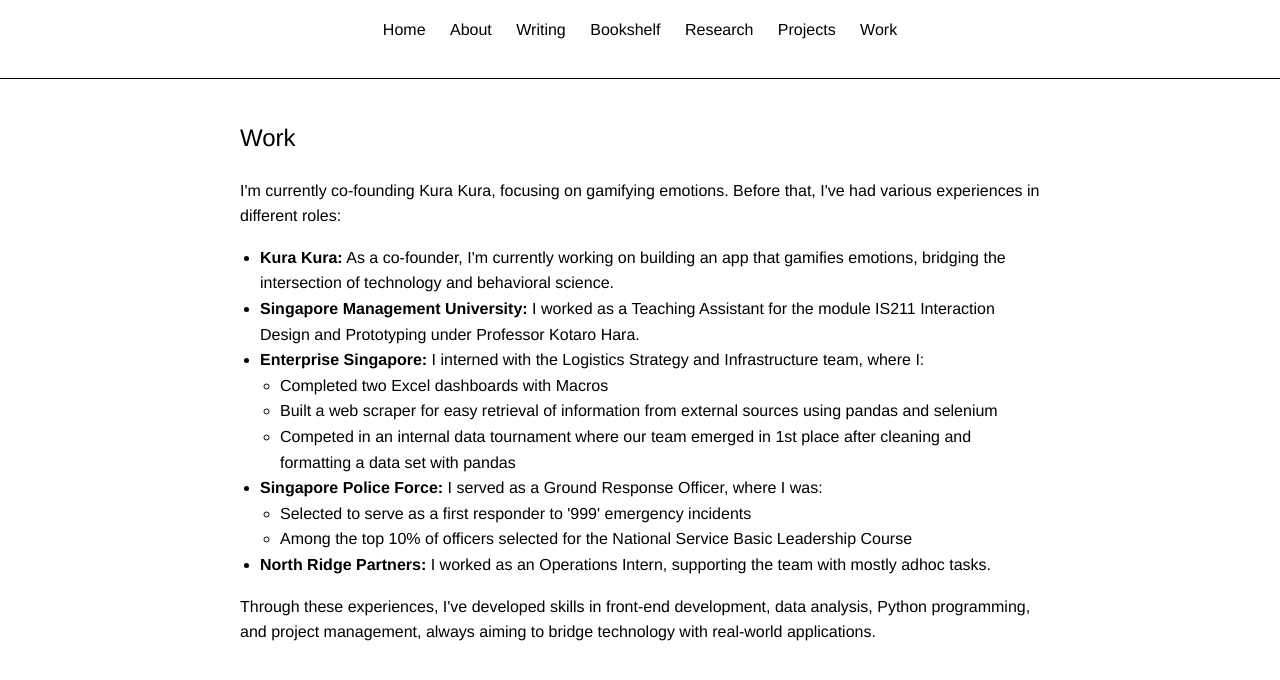
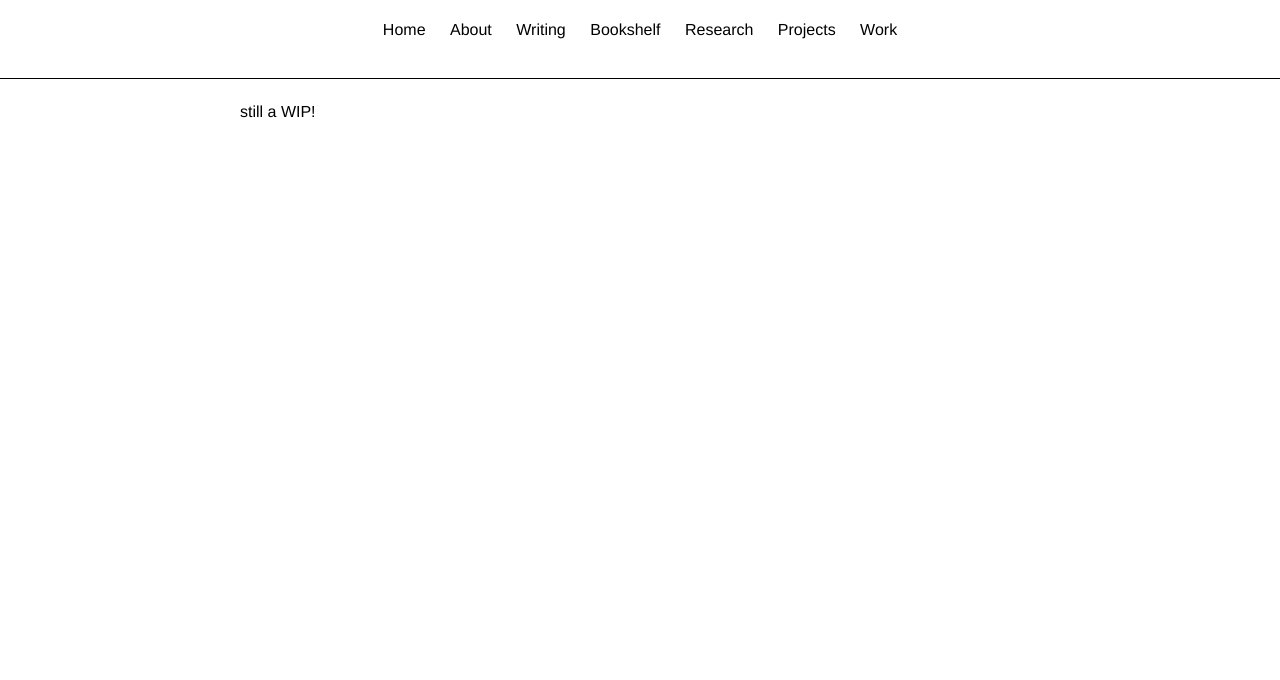
Before and after one commit to wooziecodes/wooziecodes.github.io, a plain HTML site: page work.html in a window 1280 px wide. Shown: the part 114-794 px from the top of the page. Drawn offline with Linux system fonts and the light colour scheme.

Commit message:
wip placeholder

```diff
--- a/work.html
+++ b/work.html
@@ -70,6 +70,12 @@
     </header>
 
     <div class="container">
+        still a WIP!
+    </div>
+
+
+
+    <!-- <div class="container">
         <h2>Work</h2>
         <p>I'm currently co-founding Kura Kura, focusing on gamifying emotions. Before that, I've had various experiences in different roles:</p>
 
@@ -97,6 +103,6 @@
         </ul>
 
         <p>Through these experiences, I've developed skills in front-end development, data analysis, Python programming, and project management, always aiming to bridge technology with real-world applications.</p>
-    </div>
+    </div> -->
 </body>
 </html>
```
Also changed, not shown: projects.html (+6 -1 lines).
